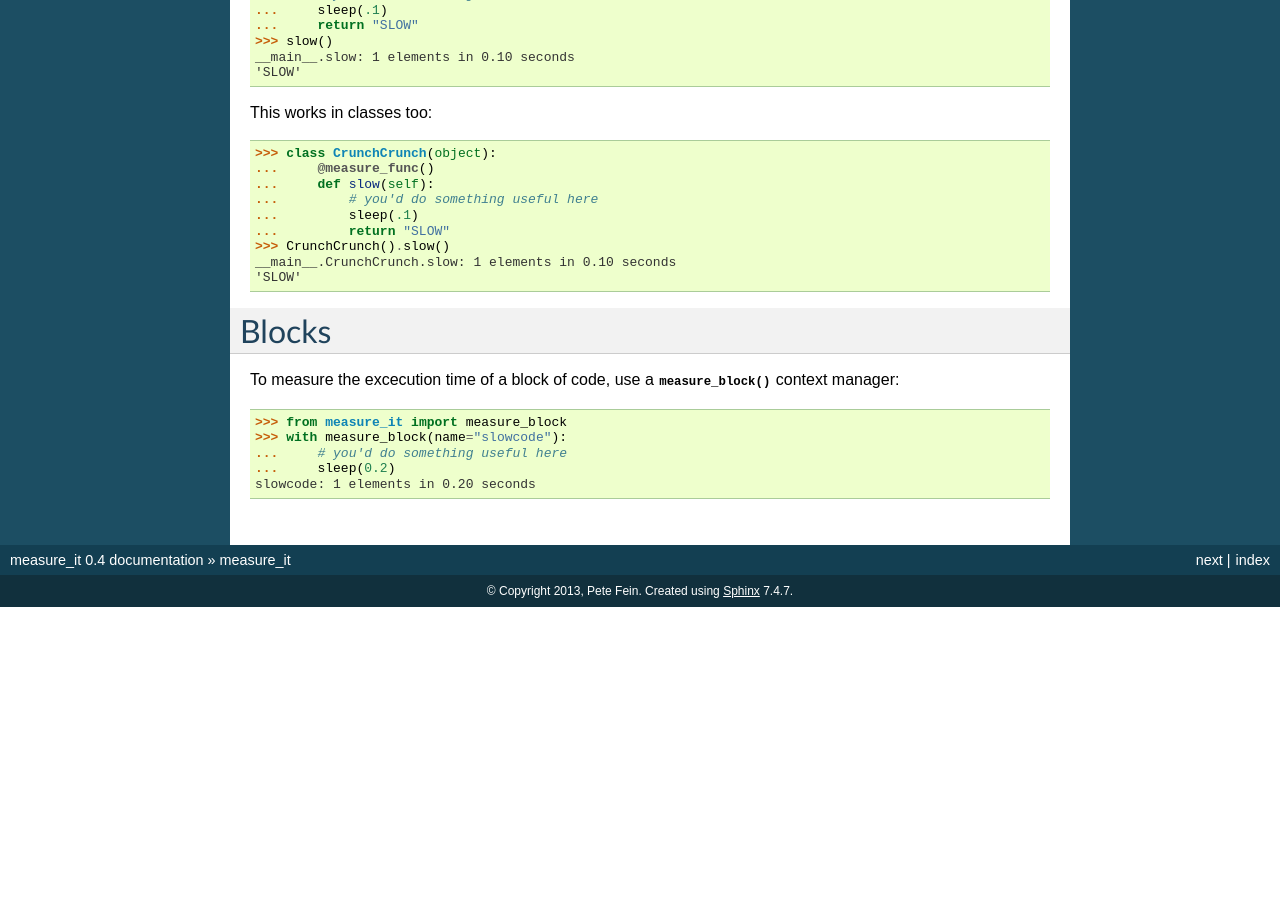
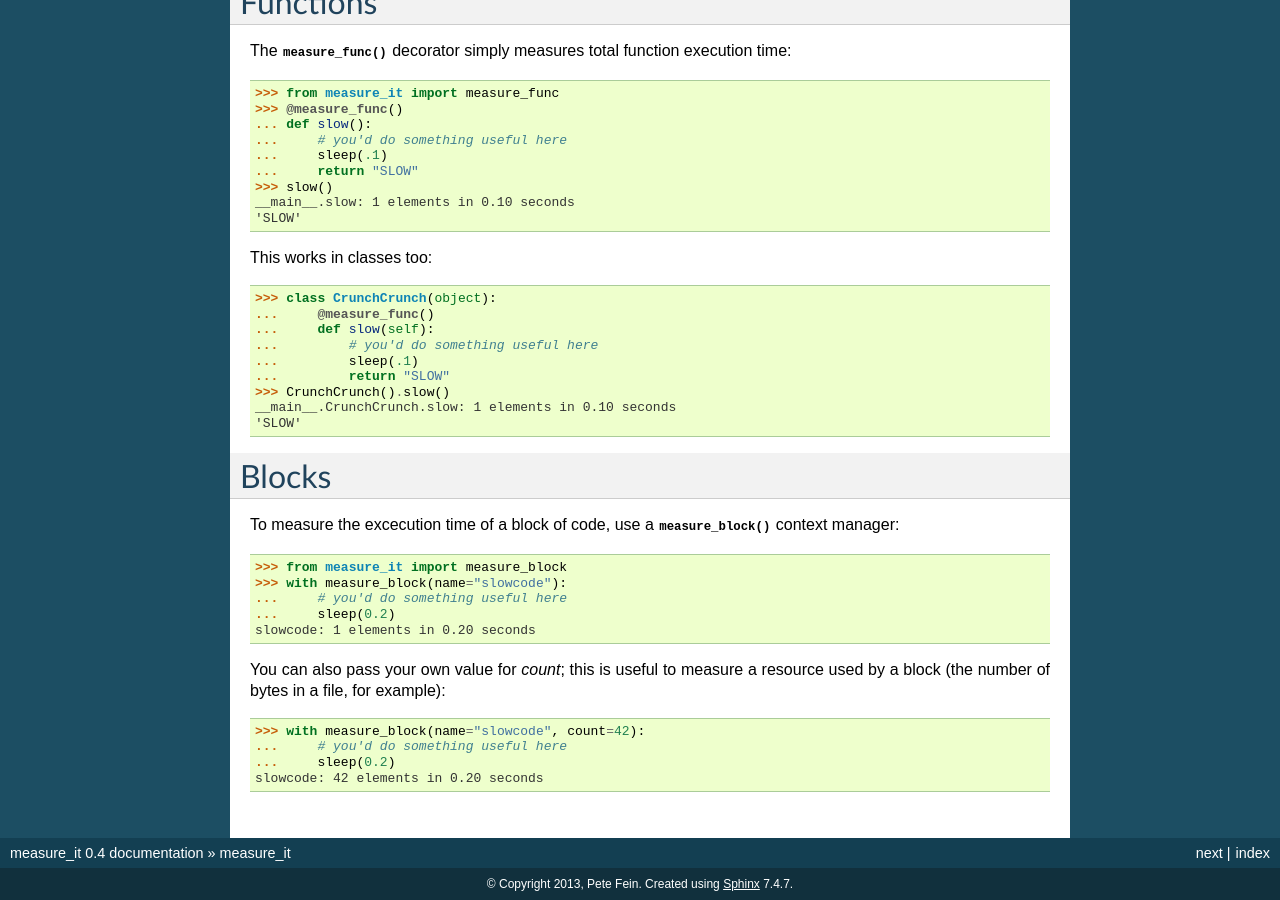
Before and after one commit to wearpants/instrument, a Sphinx documentation site: the page built from doc/index.rst, in a window 1280 px wide and 900 px high, scrolled down 3472 px. Built offline with Sphinx 7.4.7, drawn with Linux system fonts in a browser that asks for light colours; before the commit the page ends 4079 px from its top, so only the background shows below that; some of the changed text lies outside the part shown.

Commit message:
add count arg to measure_block

```diff
--- a/doc/changelog.rst
+++ b/doc/changelog.rst
@@ -6,6 +6,7 @@
 * add make_multi_metric
 * add StatsMetric and PlotMetric, based on numpy
 * add CSVDirMetric and CSVFileMetric
+* measure_block supports user-supplied count
 
 **Backwards-incompatible changes**
 
--- a/doc/index.rst
+++ b/doc/index.rst
@@ -10,7 +10,7 @@
 :homepage: https://measure_it.readthedocs.org/en/latest/
 
 .. toctree::
-    :maxdepth: 1
+    :maxdepth: 2
 
     Introduction <self>
     output
@@ -21,7 +21,6 @@
 
 Basic Usage
 ===========
-
 Iterators & generators often encapsulate I/O, number crunching or other
 operations we want to gather metrics for:
 
@@ -219,3 +218,10 @@
 ...     # you'd do something useful here
 ...     sleep(0.2)
 slowcode: 1 elements in 0.20 seconds
+
+You can also pass your own value for `count`; this is useful to measure a resource used by a block (the number of bytes in a file, for example):
+
+>>> with measure_block(name="slowcode", count=42):
+...     # you'd do something useful here
+...     sleep(0.2)
+slowcode: 42 elements in 0.20 seconds
--- a/measure_it/__init__.py
+++ b/measure_it/__init__.py
@@ -313,14 +313,15 @@
     return wrapper
 
 @contextmanager
-def measure_block(name = None, metric = call_default):
+def measure_block(name = None, metric = call_default, count = 1):
     """Context manager to measure execution time of a block
 
     :arg function metric: f(name, 1, time)
     :arg str name: name for the metric
+    :arg int count: user-supplied number of items, defaults to 1
     """
     t = time()
     try:
         yield
     finally:
-        metric(name, 1, time() - t)
+        metric(name, count, time() - t)
```
